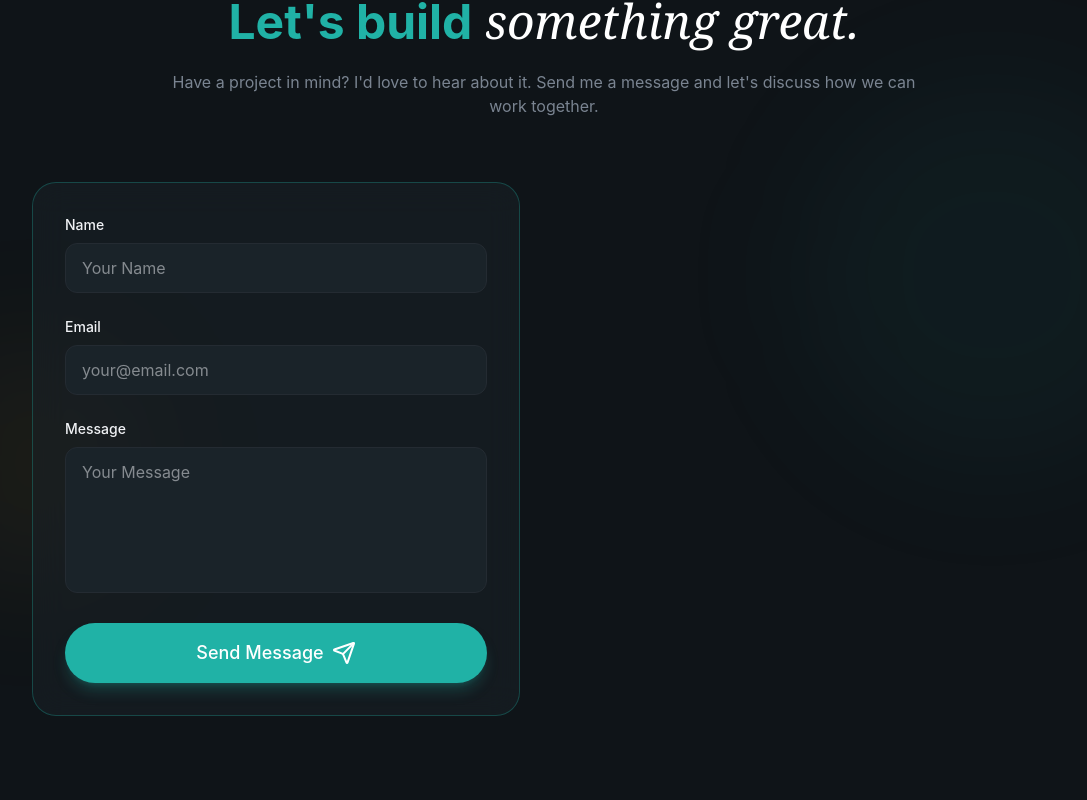
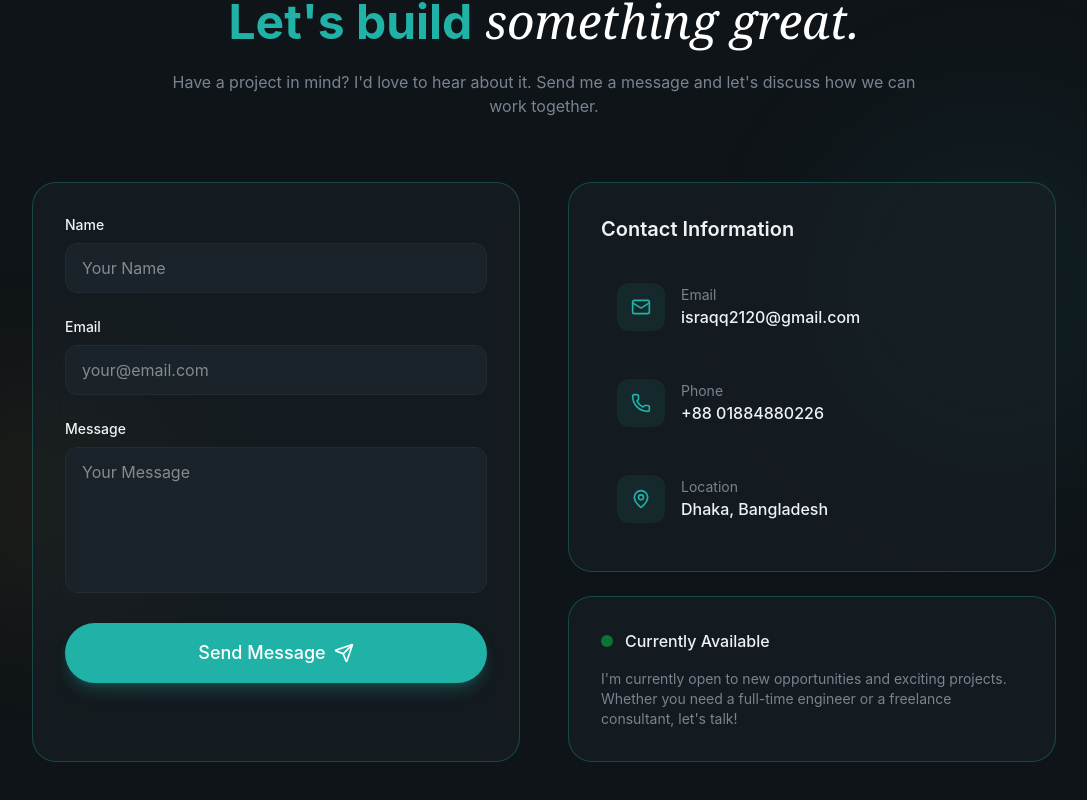
Before and after one commit to fatin-israq/portfolio, a React (Vite) app: page / in a window 1280 px wide. Shown: the part 5807-6607 px from the top of the page, without its empty margins (96-1183 px from the left). Built offline with nearby package versions, Linux system fonts and the light colour scheme.

Commit message:
Implement email sending functionality in Contact form with loading and success/error states

```diff
--- a/src/sections/Contact.jsx
+++ b/src/sections/Contact.jsx
@@ -1,6 +1,14 @@
-import { Mail, MapPin, Phone, Send } from "lucide-react";
+import {
+  Mail,
+  MapPin,
+  Phone,
+  Send,
+  CheckCircle,
+  AlertCircle,
+} from "lucide-react";
 import Button from "../components/Button";
 import { useState } from "react";
+import emailjs from "@emailjs/browser";
 
 const contactInfo = [
   {
@@ -30,8 +38,57 @@
     message: "",
   });
 
-  const handleSubmit = (e) => {
+  const [isLoading, setIsLoading] = useState(false);
+  const [submitStatus, setSubmitStatus] = useState({
+    type: null,
+    message: "",
+  });
+
+  const handleSubmit = async (e) => {
     e.preventDefault();
+
+    setIsLoading(true);
+    setSubmitStatus({ type: null, message: "" });
+    try {
+      const serviceId = import.meta.env.VITE_EMAILJS_SERVICE_ID;
+      const templateId = import.meta.env.VITE_EMAILJS_TEMPLATE_ID;
+      const publicKey = import.meta.env.VITE_EMAILJS_PUBLIC_KEY;
+
+      if (!serviceId || !templateId || !publicKey) {
+        throw new Error(
+          "EmailJS configuration is missing. Please check your environment variables."
+        );
+      }
+
+      await emailjs.send(
+        serviceId,
+        templateId,
+        {
+          name: formData.name,
+          email: formData.email,
+          message: formData.message,
+        },
+        publicKey
+      );
+
+      setSubmitStatus({
+        type: "success",
+        message: "Message sent successfully! I'll get back to you soon.",
+      });
+      setFormData({ name: "", email: "", message: "" });
+    } catch (err) {
+      console.error("EmailJS error: ", err);
+      const errorMessage =
+        err?.text ||
+        err?.message ||
+        "Failed to send message. Please try again later.";
+      setSubmitStatus({
+        type: "error",
+        message: errorMessage,
+      });
+    } finally {
+      setIsLoading(false);
+    }
   };
 
   return (
@@ -62,7 +119,7 @@
 
         <div className="grid lg:grid-cols-2 gap-12 max-w-5xl mx-auto">
           <div className="glass p-8 rounded-3xl border border-primary/30 animate-fade-in animation-delay-300">
-            <form className="space-y-6">
+            <form className="space-y-6" onSubmit={handleSubmit}>
               <div>
                 <label
                   htmlFor="name"
@@ -122,11 +179,78 @@
                 />
               </div>
 
-              <Button className="w-full" type="submit" size="lg">
-                Send Message
-                <Send></Send>
+              <Button
+                className="w-full"
+                type="submit"
+                size="lg"
+                disabled={isLoading}
+              >
+                {isLoading ? (
+                  <>Sending...</>
+                ) : (
+                  <>
+                    Send Message
+                    <Send className="w-5 h-5" />
+                  </>
+                )}
               </Button>
+
+              {submitStatus.type && (
+                <div
+                  className={`flex items-center gap-3 p-4 rounded-xl ${
+                    submitStatus.type === "success"
+                      ? "bg-green-500/10 border border-green-500/20 text-green-400"
+                      : "bg-red-500/10 border border-red-500/20 text-red-400"
+                  }`}
+                >
+                  {submitStatus.type === "success" ? (
+                    <CheckCircle className="w-5 h-5 flex-shrink-0" />
+                  ) : (
+                    <AlertCircle className="w-5 h-5 flex-shrink-0" />
+                  )}
+                  <p className="text-sm">{submitStatus.message}</p>
+                </div>
+              )}
             </form>
+          </div>
+
+          <div className="space-y-6 animate-fade-in animation-delay-400">
+            <div className="glass rounded-3xl p-8 border-primary/30">
+              <h3 className="text-xl font-semibold mb-6">
+                Contact Information
+              </h3>
+              <div className="space-y-4">
+                {contactInfo.map((item, i) => (
+                  <a
+                    key={i}
+                    href={item.href}
+                    className="flex items-center gap-4 p-4 rounded-xl hover:bg-surface transition-colors"
+                  >
+                    <div className="w-12 h-12 rounded-xl bg-primary/10 flex items-center justify-center">
+                      <item.icon className="w-5 h-5 text-primary" />
+                    </div>
+                    <div>
+                      <div className="text-sm text-muted-foreground">
+                        {item.label}
+                      </div>
+                      <div className="font-medium">{item.value}</div>
+                    </div>
+                  </a>
+                ))}
+              </div>
+            </div>
+            {/* Availability Secion  */}
+            <div className="glass rounded-3xl p-8 border border-primary/30">
+              <div className="flex items-center gap-3 mb-4">
+                <span className="w-3 h-3 bg-green-500 rounded-full animate-pulse" />
+                <span className="font-medium">Currently Available</span>
+              </div>
+              <p className="text-muted-foreground text-sm">
+                I'm currently open to new opportunities and exciting projects.
+                Whether you need a full-time engineer or a freelance consultant,
+                let's talk!
+              </p>
+            </div>
           </div>
         </div>
       </div>
```
